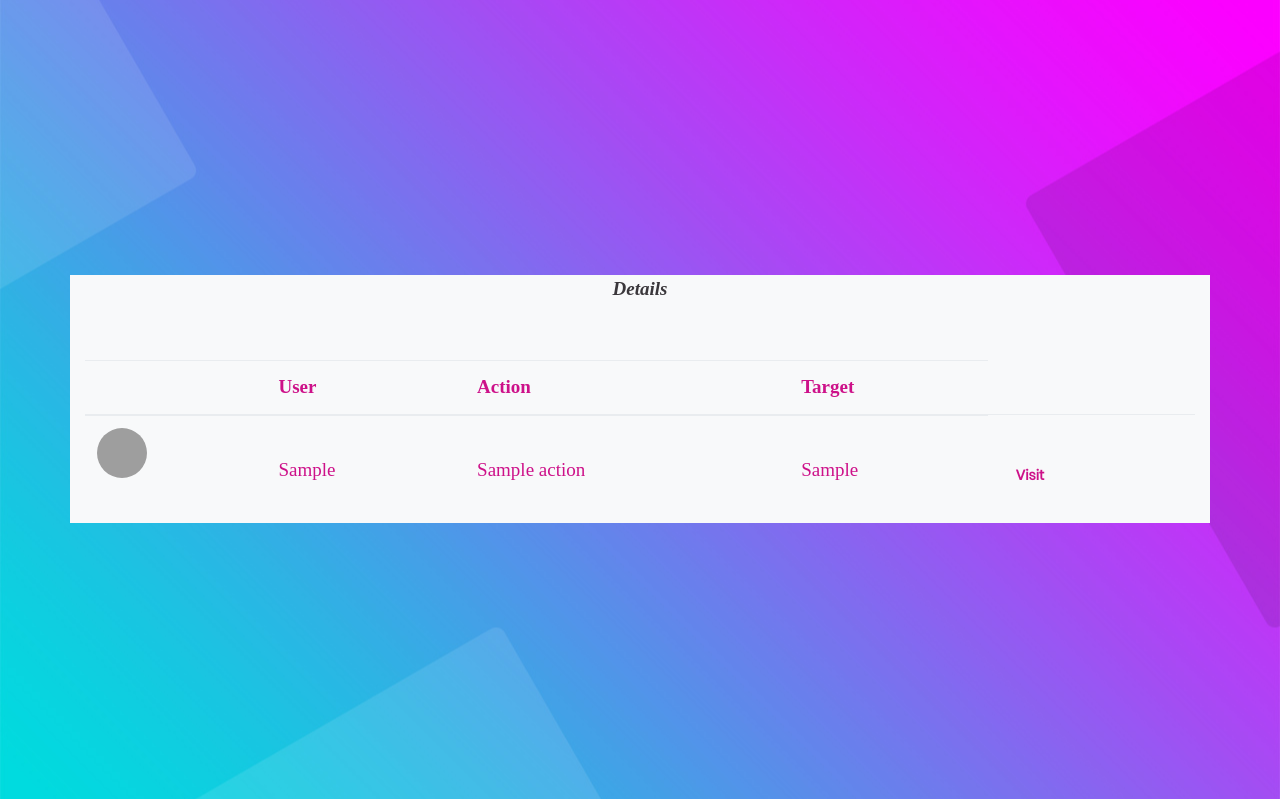
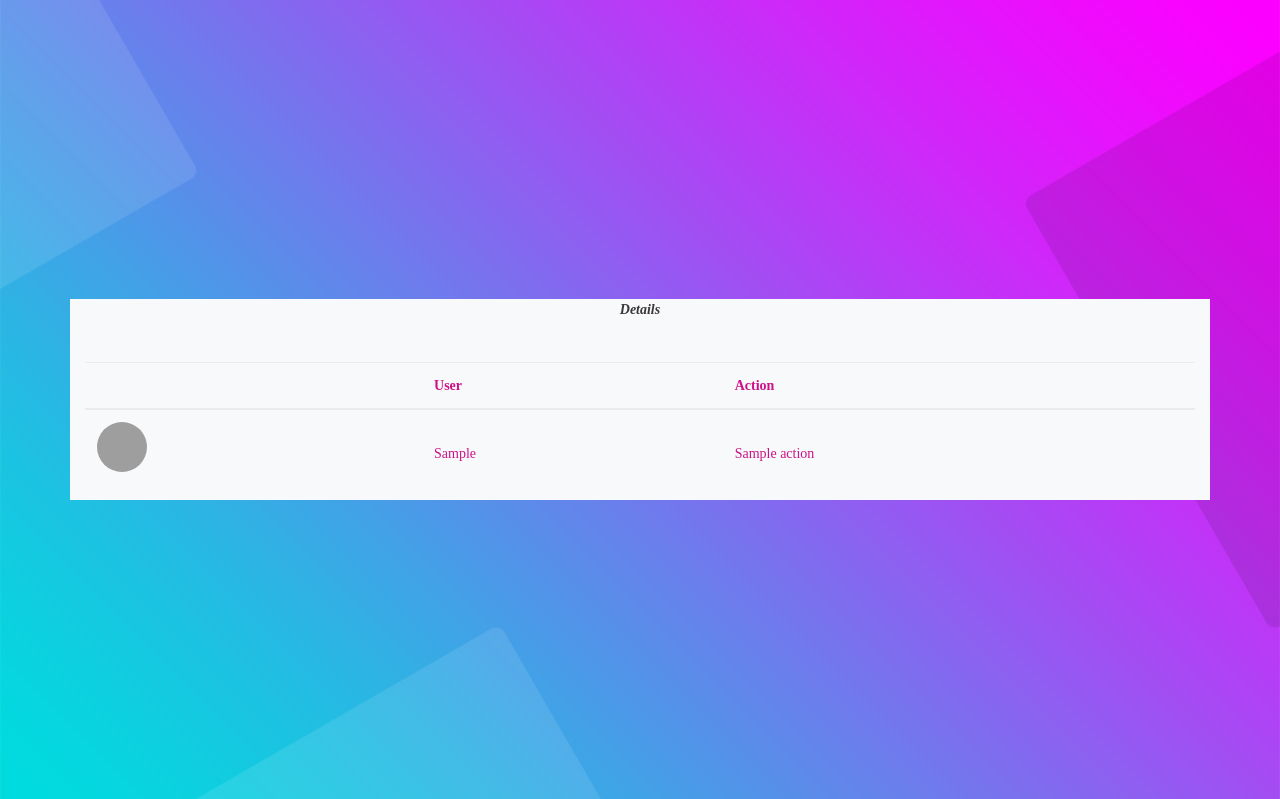
Before and after one commit to ezzat001/igarch, a Django app: template templates/stalkedetails.html in a window 1280 px wide. Shown: the part 67-866 px from the top of the page. Run offline with Django 3.2, Linux system fonts and the light colour scheme; the template is opened without the code that fills it: most values are stand-ins (such as "Sample title", 1, 10 or a date in 2020); some libraries are stand-ins or nearby versions; grey boxes are pictures that could not be loaded.

Commit message:
Update stalkedetails.html

```diff
--- a/templates/stalkedetails.html
+++ b/templates/stalkedetails.html
@@ -4,36 +4,19 @@
 {% endblock %}
 {%block body%}
 <div class="container bg-light" style="max-height: 600px;overflow:scroll;">
-  <div style="color:#3a373b;font-family:'fantasy';font-size:19px;">
+  <div style="color:#3a373b;font-family:'fantasy';font-size:14px;">
 
     <center><em><b>Details</b></em> <span class="badge badge-danger badge-pill"></span></center>
 
   <br><br>
-    <ul class="list-group list-group-flush" style='color:#cd1189'>
-      <!--
-      {% for action in actionlist %}
-      <li class="list-group-item">
-        <img src="{{action.pic}}" class="rounded-circle" style="width: 50px; height:50px;">
-
-        <left>{{action.stalked_account}}<left>
-
-        <a class="nav-link" target="_blank" href="https://instagram.com/{{target.stalked_account}}" style='float:right;color: #cd1189;'>
-          <b>Visit</b>
-        </a>
-
-      </li>
-
-      {% endfor %} -->
-
-
-    </ul>
+<div class="table-responsive">
       <table class="table" style='color:#cd1189'>
         <thead>
           <tr>
             <th scope="col"></th>
             <th scope="col">User</th>
             <th scope="col">Action</th>
-            <th scope="col">Target</th>
+            <!--<th scope="col">Target</th>-->
           </tr>
         </thead>
         <tbody>
@@ -47,19 +30,15 @@
 
             <td><br>{{action.on_user}}</td>
             <td><br>{{action.action}}</td>
-            <td><br>{{action.stalked_account}}</td>
-            <td>
-              <br>
-              <a class="nav-link" target="_blank" href="https://instagram.com/{{action.on_user}}" style='color: #cd1189;'>
-                <b>Visit</b>
-              </a>
-            </td>
+            <!--<td><br>{{action.stalked_account}}</td>-->
+
           </tr>
             {% endfor %}
 
 
         </tbody>
       </table>
+    </div>
   </div>
 </div>
 {%endblock%}
```
